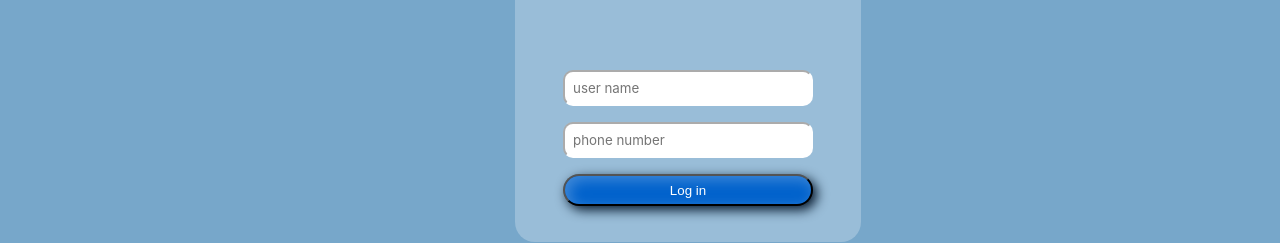
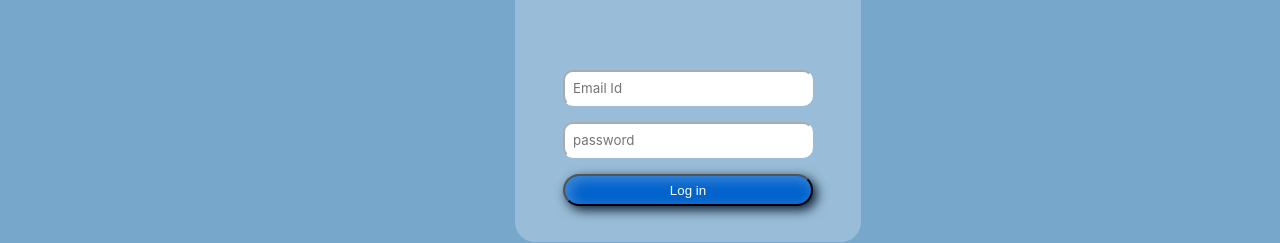
Before and after one commit to Lekshmi-3949/ressQ-Frontend, a React (Create React App) app: page /user-loginr in a window 1280 px wide. Shown: the part 348-591 px from the top of the page. Built offline with nearby package versions, Linux system fonts and the light colour scheme; a web font is replaced by a local one.

Commit message:
Log in page

```diff
--- a/src/pages/UserLoginR/UserLoginR.js
+++ b/src/pages/UserLoginR/UserLoginR.js
@@ -6,15 +6,15 @@ import baseUrl from '../../utils/Urls'
 import axiosInstance from '../../utils/axios'
 import {useNavigate} from 'react-router-dom'
 const UserLoginR = () => {
-  const[username,setusername]=useState('')
-  const[phonenumber,setphonenumber]=useState('')
+  const[email,setemail]=useState('')
+  const[password,setpassword]=useState('')
  const navigate=useNavigate()
 
  const handleLogin= async(e)=>{
   e.preventDefault()
   axiosInstance.post(`${baseUrl}/api/token/`,{
-      username: username,
-      phonenumber : phonenumber
+      email: email,
+      password : password
   }).then((res)=>{
       console.log(res)
       localStorage.setItem('access_token',res.data.access);
@@ -35,9 +35,9 @@ const UserLoginR = () => {
       <div className="loginR_form__container"></div>
       <form action="" onSubmit={handleLogin} className='loginR__form'>
         <p className='loginR__header'>Login</p>
-        <input className='loginR__input' type="text" value={username} onChange={(e)=>{setusername(e.target.value)}}placeholder='user name' required/>
+        <input className='loginR__input' type="text" value={email} onChange={(e)=>{setemail(e.target.value)}}placeholder='Email Id' required/>
 
-        <input className='loginR__input' type="number" value={phonenumber} onChange={(e)=>{setphonenumber(e.target.value)}} placeholder='phone number' />
+        <input className='loginR__input' type="password" value={password} onChange={(e)=>{setpassword(e.target.value)}} placeholder='password' />
         <button className='loginR__button'>Log in</button>
         {/* <p className="forgot-password text-right mt-2"> */}
             {/* Forgot <a href="#">password?</a> */}
```
